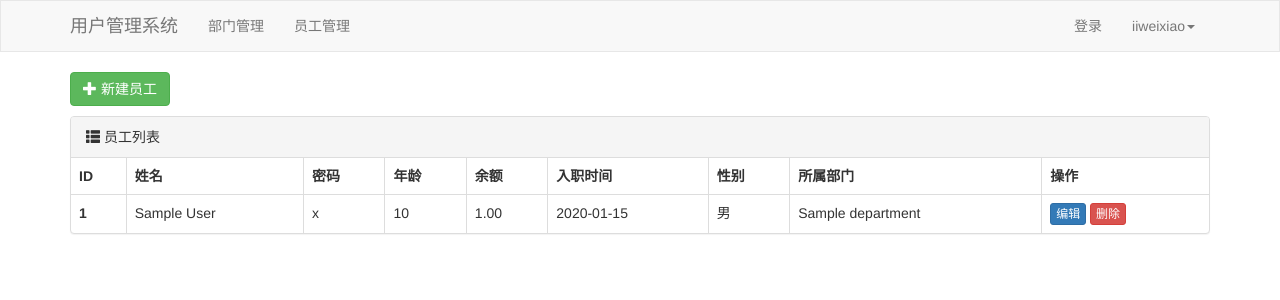
After one commit to iiweixiao/Django, a Django app: page /user/list/ in a window 1280 px wide. The commit adds this page. Shown: the top 300 px of the page. Run offline with Django 4.2, Linux system fonts and the light colour scheme; tables that the repository leaves empty hold one stand-in row (values such as "Sample post"); some libraries are stand-ins or nearby versions.

Commit message:
table1 完成用户的展示

```diff
--- a/table1/app01/templates/layout.html
+++ b/table1/app01/templates/layout.html
@@ -24,14 +24,14 @@
                 <span class="icon-bar"></span>
                 <span class="icon-bar"></span>
             </button>
-            <a class="navbar-brand" href="/depart/list">用户管理系统</a>
+            <a class="navbar-brand" href="#">用户管理系统</a>
         </div>
 
         <!-- Collect the nav links, forms, and other content for toggling -->
         <div class="collapse navbar-collapse" id="bs-example-navbar-collapse-1">
             <ul class="nav navbar-nav">
                 <li><a href="/depart/list/">部门管理</a></li>
-{#                <li><a href="/user/list">员工管理</a></li>#}
+                <li><a href="/user/list/">员工管理</a></li>
             </ul>
             <ul class="nav navbar-nav navbar-right">
                 <li><a href="#">登录</a></li>
--- /dev/null
+++ b/table1/app01/templates/user_list.html
@@ -0,0 +1,53 @@
+{% extends 'layout.html' %}
+{% block content %}
+<div class="container">
+    <div style="margin-bottom: 10px">
+        <a class="btn btn-success" href="/depart/add/">
+            <span class="glyphicon glyphicon-plus" aria-hidden="true"></span>
+            新建员工
+        </a>
+    </div>
+    <div class="panel panel-default">
+        <!-- Default panel contents -->
+        <div class="panel-heading">
+            <span class="glyphicon glyphicon-th-list" aria-hidden="true"></span>
+            员工列表
+        </div>
+
+        <!-- Table -->
+        <table class="table table-bordered">
+            <thead>
+            <tr>
+                <th>ID</th>
+                <th>姓名</th>
+                <th>密码</th>
+                <th>年龄</th>
+                <th>余额</th>
+                <th>入职时间</th>
+                <th>性别</th>
+                <th>所属部门</th>
+                <th>操作</th>
+            </tr>
+            </thead>
+            <tbody>
+            {% for obj in queryset %}
+                <tr>
+                    <th scope="row">{{ obj.id }}</th>
+                    <td>{{ obj.name }}</td>
+                    <td>{{ obj.password }}</td>
+                    <td>{{ obj.age }}</td>
+                    <td>{{ obj.account }}</td>
+                    <td>{{ obj.create_time|date:"Y-m-d" }}</td>
+                    <td>{{ obj.get_gender_display }}</td>
+                    <td>{{ obj.depart.title }}</td>
+                    <td>
+                        <a class="btn btn-primary btn-xs" href="/depart/{{ obj.id }}/edit">编辑</a>
+                        <a class="btn btn-danger btn-xs" href="/depart/delete/?nid={{ obj.id }}">删除</a>
+                    </td>
+                </tr>
+            {% endfor %}
+            </tbody>
+        </table>
+    </div>
+</div>
+{% endblock %}
--- a/table1/app01/views.py
+++ b/table1/app01/views.py
@@ -29,3 +29,8 @@ def depart_edit(request, nid):
     title = request.POST.get('title')
     models.Department.objects.filter(id=nid).update(title=title)
     return redirect('/depart/list/')
+
+
+def user_list(request):
+    queryset = models.UserInfo.objects.all()
+    return render(request, 'user_list.html', {'queryset': queryset})
--- a/table1/table1/urls.py
+++ b/table1/table1/urls.py
@@ -23,4 +23,5 @@ urlpatterns = [
     path('depart/add/', views.depart_add),
     path('depart/delete/', views.depart_delete),
     path('depart/<int:nid>/edit/', views.depart_edit),
+    path('user/list/', views.user_list),
 ]
```
